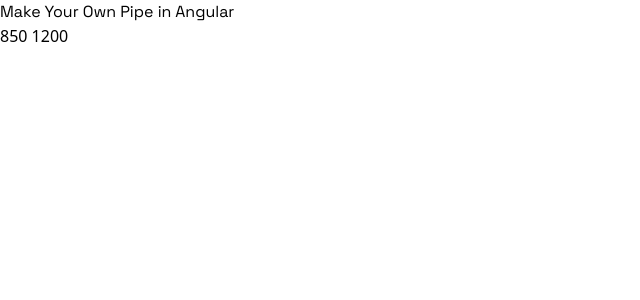
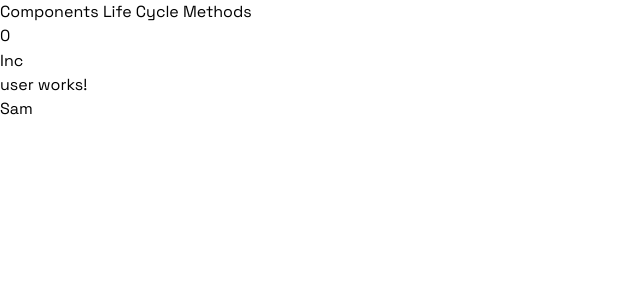
Before and after one commit to elishabhatti/angular-app, an Angular app: page / in a window 1280 px wide. Shown: the top 300 px of the page, without its empty margins (0-640 px from the left). Built offline with nearby package versions, Linux system fonts and the light colour scheme.

Commit message:
component life cycle ng oninit and destroy

```diff
--- a/src/app/app.html
+++ b/src/app/app.html
@@ -1,3 +1,6 @@
-<h1>Make Your Own Pipe in Angular</h1>
-{{amount | currencyConvertor}}
-{{100 | currencyConvertor: 12}}
+<h1>Components Life Cycle Methods</h1>
+<h1>{{counter}}</h1>
+<button (click)="updatedCounter()">Inc</button>
+<div *ngIf="counter != 5">
+  <app-user> </app-user>
+</div>
--- a/src/app/app.ts
+++ b/src/app/app.ts
@@ -1,12 +1,16 @@
 import { Component } from '@angular/core';
-import { CurrencyConvertorPipe } from './pipe/currency-convertor-pipe';
+import { User } from './user/user';
+import { NgIf } from '@angular/common';
 
 @Component({
   selector: 'app-root',
-  imports: [CurrencyConvertorPipe],
+  imports: [User, NgIf],
   templateUrl: './app.html',
   styleUrl: './app.css',
 })
 export class App {
-  amount: number = 10;
+  counter = 0;
+  updatedCounter() {
+    this.counter++;
+  }
 }
--- /dev/null
+++ b/src/app/user/user.html
@@ -0,0 +1,2 @@
+<p>user works!</p>
+<h1>{{name}} </h1>
--- /dev/null
+++ b/src/app/user/user.ts
@@ -0,0 +1,23 @@
+import { Component } from '@angular/core';
+
+@Component({
+  selector: 'app-user',
+  imports: [],
+  templateUrl: './user.html',
+  styleUrl: './user.css',
+})
+export class User {
+  name = 'elisha';
+  constructor() {
+    this.name = "Sid"
+    console.log('Constructor');
+  }
+  ngOnInit() {
+    this.name = "Sam"
+    console.log('ng on init');
+  }
+  ngOnDestroy() {
+    console.log("Ng destroy");
+
+  }
+}
```
Also changed, not shown: src/app/user/user.css (added), 1 other file (tests, documents, lock files or other folders).
